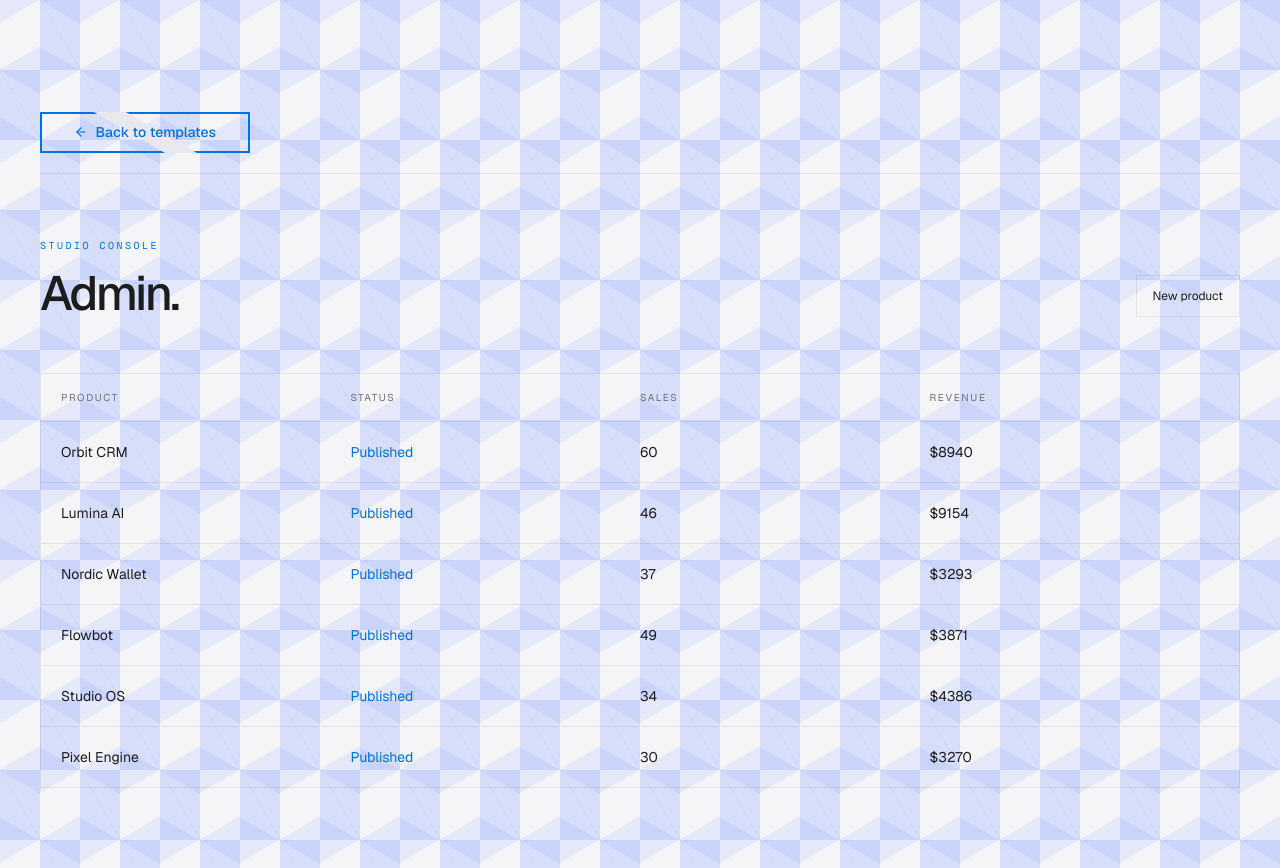
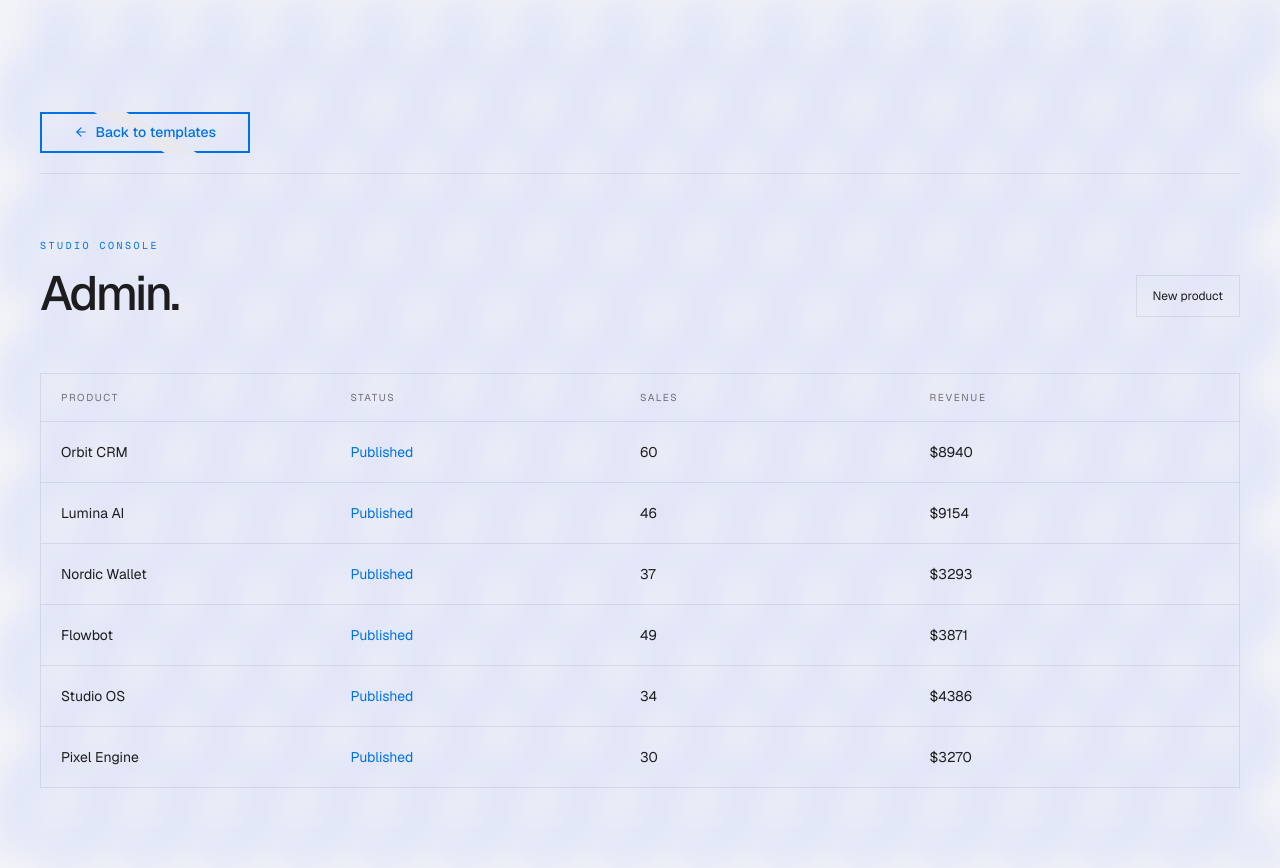
Before and after one commit to hayotbekmaxmudjonov380-arch/mywebsite, a Next.js app: page /admin in a window 1280 px wide. Built offline with nearby package versions, Linux system fonts and the light colour scheme.

Commit message:
fix: category background - blur(20px) on shapes, smoother edges, no glitch

```diff
--- a/components/marketplace/route-views.tsx
+++ b/components/marketplace/route-views.tsx
@@ -161,13 +161,15 @@ function Shell({ children }: { children: React.ReactNode }) {
         className="pointer-events-none absolute inset-0"
         style={{
           zIndex: 0,
+          filter: 'blur(20px)',
+          opacity: 0.7,
           background: `
-            linear-gradient(30deg, rgba(109,141,255,0.12) 12%, transparent 12.5%, transparent 87%, rgba(109,141,255,0.12) 87.5%),
-            linear-gradient(150deg, rgba(109,141,255,0.12) 12%, transparent 12.5%, transparent 87%, rgba(109,141,255,0.12) 87.5%),
-            linear-gradient(30deg, rgba(109,141,255,0.12) 12%, transparent 12.5%, transparent 87%, rgba(109,141,255,0.12) 87.5%),
-            linear-gradient(150deg, rgba(109,141,255,0.12) 12%, transparent 12.5%, transparent 87%, rgba(109,141,255,0.12) 87.5%),
-            linear-gradient(60deg, rgba(109,141,255,0.22) 25%, transparent 25.5%, transparent 75%, rgba(109,141,255,0.22) 75%),
-            linear-gradient(60deg, rgba(109,141,255,0.22) 25%, transparent 25.5%, transparent 75%, rgba(109,141,255,0.22) 75%)
+            linear-gradient(30deg, rgba(109,141,255,0.15) 12%, transparent 13%, transparent 87%, rgba(109,141,255,0.15) 88%),
+            linear-gradient(150deg, rgba(109,141,255,0.15) 12%, transparent 13%, transparent 87%, rgba(109,141,255,0.15) 88%),
+            linear-gradient(30deg, rgba(109,141,255,0.15) 12%, transparent 13%, transparent 87%, rgba(109,141,255,0.15) 88%),
+            linear-gradient(150deg, rgba(109,141,255,0.15) 12%, transparent 13%, transparent 87%, rgba(109,141,255,0.15) 88%),
+            linear-gradient(60deg, rgba(109,141,255,0.25) 25%, transparent 26%, transparent 75%, rgba(109,141,255,0.25) 76%),
+            linear-gradient(60deg, rgba(109,141,255,0.25) 25%, transparent 26%, transparent 75%, rgba(109,141,255,0.25) 76%)
           `,
           backgroundPosition: '0 0, 0 0, 40px 70px, 40px 70px, 0 0, 40px 70px',
           backgroundSize: '80px 140px',
```
